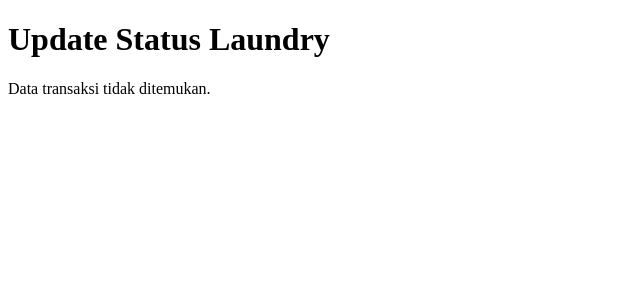
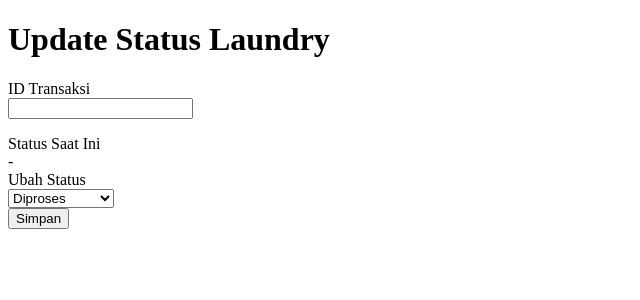
Before and after one commit to ReiFerd/Clean-Wash, a Laravel app: page /status in a window 1280 px wide. Shown: the top 300 px of the page, without its empty margins (0-640 px from the left). Run offline with Laravel 12, Linux system fonts and the light colour scheme; parts of the project's set-up code (start-up, migrations or seed data) failed here and were passed over.

Commit message:
feat(status): add current status info

```diff
--- a/resources/views/StatusUpdateView.blade.php
+++ b/resources/views/StatusUpdateView.blade.php
@@ -15,28 +15,36 @@
         </ul>
     @endif
 
-    @if ($transaksi)
-        <form action="{{ route('status.update', $transaksi->id_transaksi) }}" method="POST">
+    <form action="{{ route('status.update') }}" method="POST">
         @csrf
         @method('PUT')
 
-            <input type="hidden" name="id_transaksi" value="{{ $transaksi->id_transaksi }}">
+        <div>
+            <label for="id_transaksi">ID Transaksi</label><br>
+            <input type="text" name="id_transaksi" id="id_transaksi" value="{{ old('id_transaksi', request('id_transaksi', $transaksi->id_transaksi ?? '')) }}">
+        </div>
+
+        <p id="pesan-transaksi">
+            @if (request()->filled('id_transaksi') && !$transaksi)
+                Data transaksi tidak ditemukan.
+            @endif
+        </p>
 
         <div>
-                <label>ID Transaksi:</label>
-                <span>{{ $transaksi->id_transaksi }} - {{ $transaksi->pelanggan->nama_pelanggan ?? '-' }}</span>
+            <label>Status Saat Ini</label><br>
+            <span id="status-saat-ini">{{ $statusSekarang ?? '-' }}</span>
+            <span id="nama-pelanggan">
+                @if ($transaksi && $transaksi->pelanggan)
+                    ({{ $transaksi->pelanggan->nama_pelanggan }})
+                @endif
+            </span>
         </div>
 
         <div>
-                <label>Status Saat Ini:</label>
-                <span>{{ $statusSekarang ?? $transaksi->status_laundry }}</span>
-            </div>
-
-            <div>
-                <label for="status_laundry">Ubah Status:</label>
+            <label for="status_laundry">Ubah Status</label><br>
             <select name="status_laundry" id="status_laundry">
                 @foreach ($statusList as $status)
-                        <option value="{{ $status }}" {{ old('status_laundry', $statusSekarang ?? $transaksi->status_laundry) === $status ? 'selected' : '' }}>
+                    <option value="{{ $status }}" {{ old('status_laundry', $statusSekarang) === $status ? 'selected' : '' }}>
                         {{ $status }}
                     </option>
                 @endforeach
@@ -47,7 +55,54 @@
             <button type="submit">Simpan</button>
         </div>
     </form>
-    @else
-        <p>Data transaksi tidak ditemukan.</p>
-    @endif
+
+    <script>
+        document.addEventListener('DOMContentLoaded', function () {
+            const inputId = document.getElementById('id_transaksi');
+            const statusSaatIni = document.getElementById('status-saat-ini');
+            const namaPelanggan = document.getElementById('nama-pelanggan');
+            const pesanTransaksi = document.getElementById('pesan-transaksi');
+            const selectStatus = document.getElementById('status_laundry');
+            let timer = null;
+
+            inputId.addEventListener('input', function () {
+                clearTimeout(timer);
+                const id = inputId.value.trim();
+
+                if (!id) {
+                    statusSaatIni.textContent = '-';
+                    namaPelanggan.textContent = '';
+                    pesanTransaksi.textContent = '';
+                    return;
+                }
+
+                timer = setTimeout(function () {
+                    fetch(`{{ route('status.index') }}?id_transaksi=${encodeURIComponent(id)}`, {
+                        headers: {
+                            'Accept': 'application/json',
+                            'X-Requested-With': 'XMLHttpRequest'
+                        }
+                    })
+                    .then(response => response.json())
+                    .then(data => {
+                        if (data.found) {
+                            statusSaatIni.textContent = data.status_laundry ?? '-';
+                            namaPelanggan.textContent = data.nama_pelanggan ? `(${data.nama_pelanggan})` : '';
+                            pesanTransaksi.textContent = '';
+                            if (data.status_laundry) {
+                                selectStatus.value = data.status_laundry;
+                            }
+                        } else {
+                            statusSaatIni.textContent = '-';
+                            namaPelanggan.textContent = '';
+                            pesanTransaksi.textContent = 'Data transaksi tidak ditemukan.';
+                        }
+                    })
+                    .catch(() => {
+                        pesanTransaksi.textContent = 'Gagal mengambil data transaksi.';
+                    });
+                }, 250);
+            });
+        });
+    </script>
 @endsection
```
Lines whose indentation alone changed are shown as unchanged.
